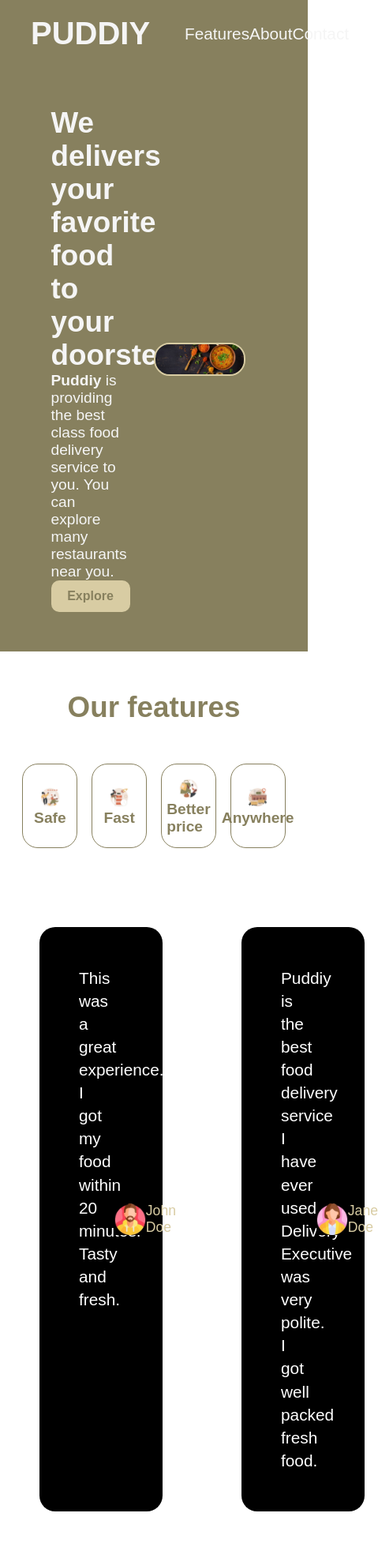
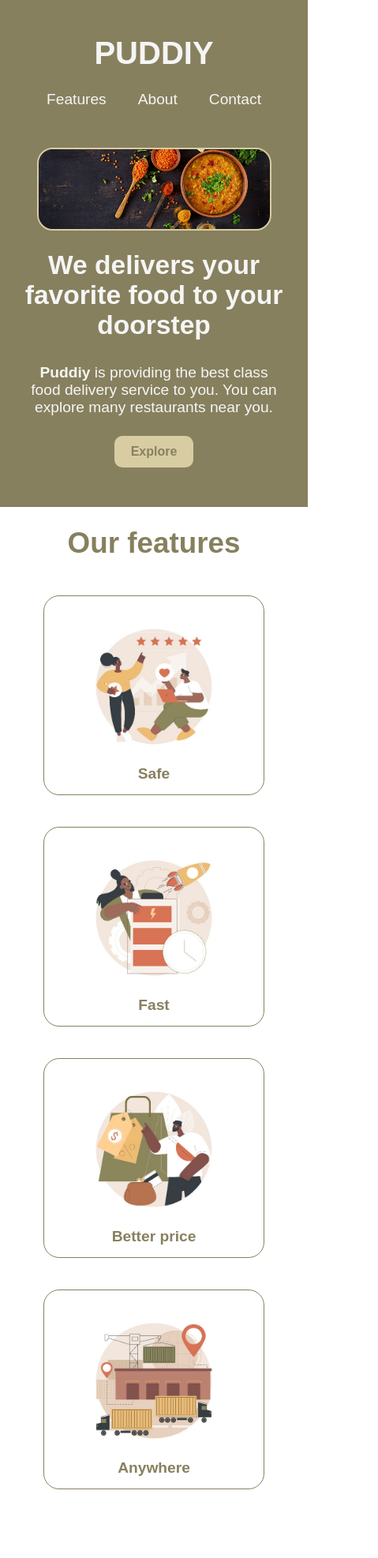
Before and after one commit to binzek/puddiy-landing-page, a plain HTML site: page index.html in a window 390 px wide. Shown: the top 1973 px of the page at 79% size, 479 px wide, since content can reach past the window. Drawn offline with Linux system fonts and the light colour scheme.

Commit message:
Website is now resoponsive for common size mobiles ( <425px ) and common laptop screen

```diff
--- a/style.css
+++ b/style.css
@@ -277,3 +277,119 @@ body {
 #footer > a {
   padding: 10px;
 }
+
+@media (max-width: 425px) {
+  .navbar {
+    flex-direction: column;
+  }
+
+  .navbar__logo {
+    margin: 25px 0;
+    width: 100%;
+  }
+
+  .navbar__nav {
+    width: 100%;
+    display: flex;
+    align-items: center;
+    justify-content: center;
+    font-size: 1.2rem;
+    font-weight: 400;
+  }
+
+  .navbar__nav ul {
+    width: 80%;
+  }
+
+  .intro {
+    flex-direction: column;
+    padding: 30px;
+  }
+
+  .intro__text {
+    width: 100%;
+    order: 2;
+    align-items: center;
+  }
+
+  .intro__text h1 {
+    font-size: 2.1rem;
+    text-align: center;
+    margin: 25px 0;
+  }
+
+  .intro__text p {
+    text-align: center;
+    margin: 5px 0;
+  }
+
+  .intro__text a div {
+    margin: 20px 0;
+  }
+
+  .intro__image {
+    order: 1;
+    width: 100%;
+  }
+
+  .intro__image img {
+    width: 90%;
+  }
+
+  #features h1 {
+    margin: 25px 0;
+  }
+
+  #features > div {
+    flex-direction: column;
+    align-items: center;
+  }
+
+  .feature {
+    width: 80%;
+    margin: 20px;
+  }
+
+  .feature:hover {
+    width: 85%;
+  }
+
+  #testimonials {
+    flex-direction: column;
+    margin: 50px 0;
+    align-items: center;
+  }
+
+  .testimonial {
+    width: 90%;
+    margin: 20px 0;
+    flex-direction: column;
+    align-items: center;
+  }
+
+  .testimonial > p {
+    width: 100%;
+  }
+
+  .testimonial__author {
+    width: 50%;
+    margin: 20px 0 0 auto;
+  }
+
+  #cta {
+    padding: 10px 15px 50px 15px;
+  }
+
+  #cta > div {
+    width: 100%;
+    flex-direction: column;
+  }
+
+  #cta > div > a > div {
+    margin: 20px 0 0 0;
+  }
+
+  #footer p {
+    font-size: 1.1rem;
+  }
+}
```
